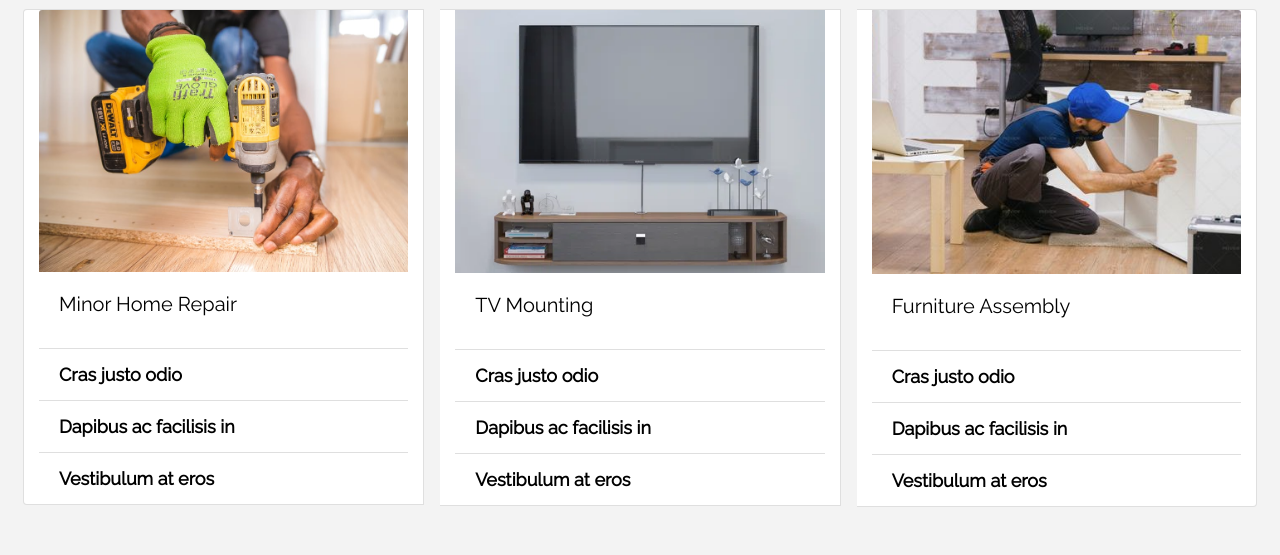
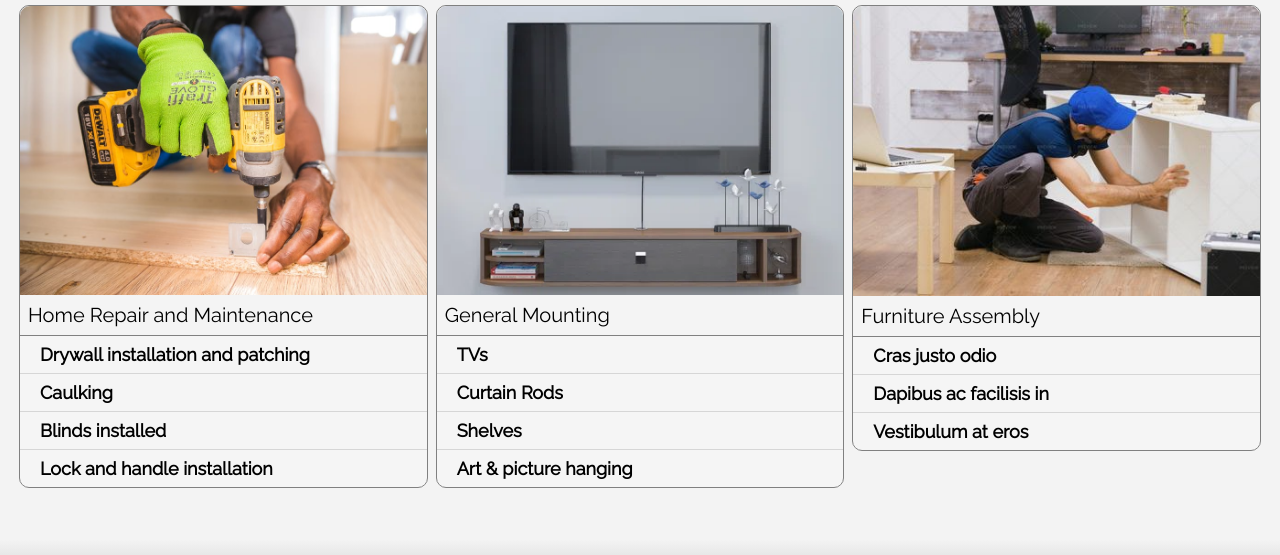
Before and after one commit to CharleyKP/Handyfolks, a website: page services.html in a window 1280 px wide. Shown: the part 137-692 px from the top of the page. Drawn offline with nearby package versions, Linux system fonts and the light colour scheme.

Commit message:
First Pass Services

```diff
--- a/css/styles.scss
+++ b/css/styles.scss
@@ -66,3 +66,33 @@ ul {
 .list-group {
     list-style-type: none;
 }
+
+#services-card {
+    background-color: rgba(243, 243, 243, 0.051);
+    border: 1px solid grey;
+    border-radius: 10px;
+    padding: 0;
+
+    .card-body {
+        padding: 0px;
+        margin: .5rem;
+
+    }
+
+    .card-title {
+        margin: 0;
+    }
+
+    .card-img-top {
+        border-radius: 10px 10px 0px 0px;
+    }
+
+    .list-group-item {
+        padding: 5px 20px;
+    }
+
+}
+
+.list-group-item {
+    background-color: rgba(243, 243, 243, 0.051);
+}
--- a/services.html
+++ b/services.html
@@ -172,39 +172,42 @@
             <h2>Services</h2>
         </div>
         <div class="card-group justify-content-between">
-            <div id="services-card" class="card col-xs-12 col-md-4 m-2">
+            <div id="services-card" class="card col-xs-12 col-md-4 m-1">
                 <img class="card-img-top d-sm-none d-md-block w-100" src="img/home-repairs-drilling.png"
                     alt="Card image cap">
                 <div class="card-body">
-                    <h5 class="card-title">Minor Home Repair</h5>
+                    <h5 class="card-title">Home Repair and Maintenance</h5>
                 </div>
                 <ul class="list-group list-group-flush">
-                    <li class="list-group-item">Cras justo odio</li>
-                    <li class="list-group-item">Dapibus ac facilisis in</li>
-                    <li class="list-group-item">Vestibulum at eros</li>
+                    <li class="list-group-item">Drywall installation and patching</li>
+                    <li class="list-group-item">Caulking</li>
+                    <li class="list-group-item">Blinds installed</li>
+                    <li class="list-group-item">Lock and handle installation</li>
                 </ul>
                 <!-- <div class="card-body">
                     <a href="#" class="card-link">Card link</a>
                     <a href="#" class="card-link">Another link</a>
                 </div> -->
             </div>
-            <div id="services-card" class="col-xs-12 col-md-4 card m-2">
+            <div id="services-card" class="col-xs-12 col-md-4 card m-1">
 
                 <img class="card-img-top" src="img/tvmounting.png" alt="Card image cap">
                 <div class="card-body">
-                    <h5 class="card-title">TV Mounting</h5>
+                    <h5 class="card-title">General Mounting</h5>
                 </div>
                 <ul class="list-group list-group-flush">
-                    <li class="list-group-item">Cras justo odio</li>
-                    <li class="list-group-item">Dapibus ac facilisis in</li>
-                    <li class="list-group-item">Vestibulum at eros</li>
+                    <li class="list-group-item">TVs</li>
+                    <li class="list-group-item">Curtain Rods</li>
+                    <li class="list-group-item">Shelves</li>
+                    <li class="list-group-item">Art & picture hanging</li>
+
                 </ul>
                 <!-- <div class="card-body">
                     <a href="#" class="card-link">Card link</a>
                     <a href="#" class="card-link">Another link</a>
                 </div> -->
             </div>
-            <div id="services-card" class="col-xs-12 col-md-4 card m-2">
+            <div id="services-card" class="col-xs-12 col-md-4 card m-1">
                 <img class="card-img-top" src="img/furnitureassembly.png" alt="Card image cap">
                 <div class="card-body">
                     <h5 class="card-title">Furniture Assembly</h5>
```
Also changed, not shown: css/styles.css, 1 other file.
